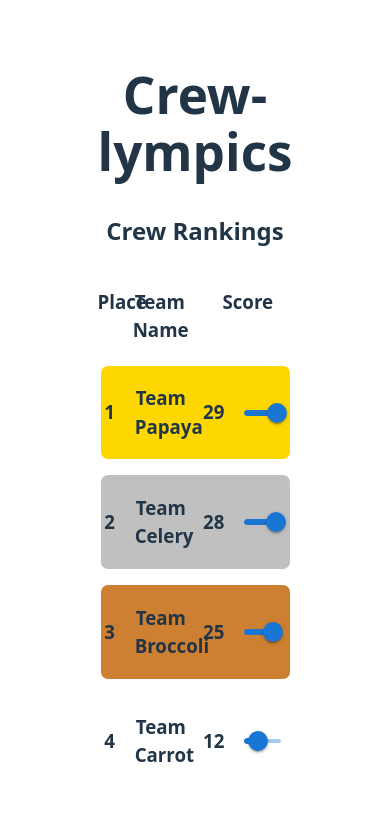
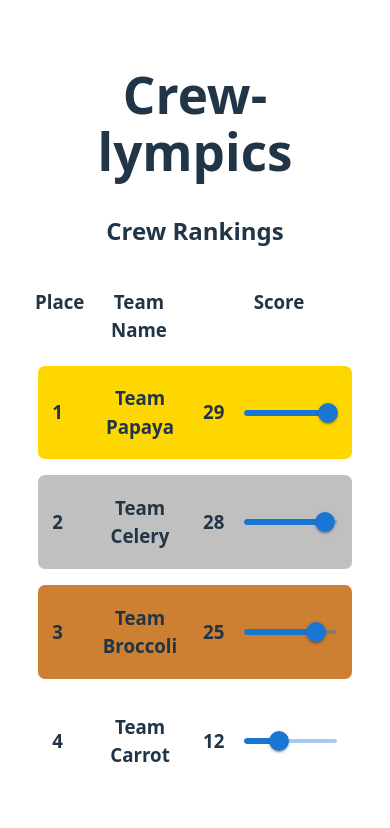
Before and after one commit to mathewacarter29/crewlympics, a React (Vite) app: page / in a window 390 px wide. Shown: the top 828 px of the page. Built offline with nearby package versions, Linux system fonts and the light colour scheme.

Commit message:
add min width for phone screens

```diff
--- a/src/App.tsx
+++ b/src/App.tsx
@@ -4,7 +4,7 @@ import "./App.css";
 
 function App() {
   return (
-    <div style={{ width: "50vw" }}>
+    <div style={{ width: "50vw", minWidth: '320px' }}>
       <h1>Crew-lympics</h1>
       <TeamTracker />
     </div>
```
